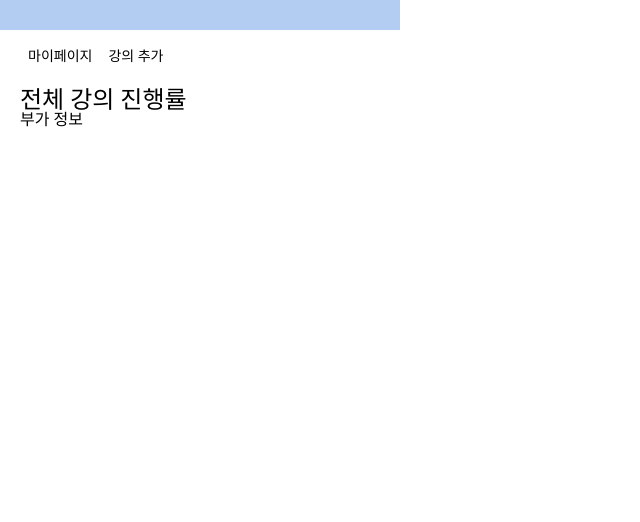
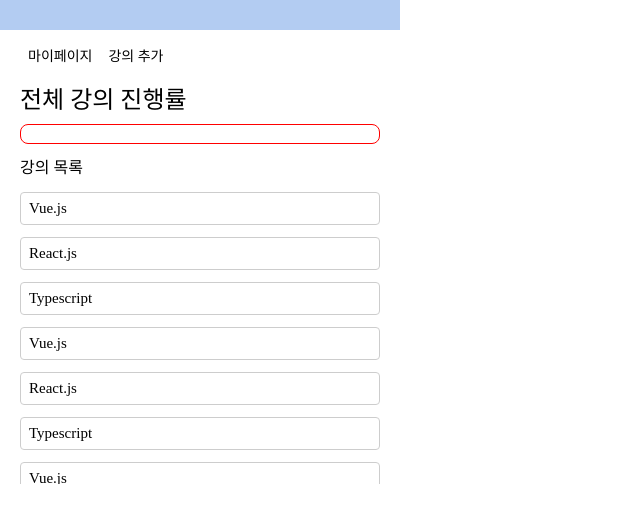
Before and after one commit to C17AN/udemy-booster-extension, a Vue app: page / in a window 1280 px wide. Both pictures are taken after a click on the button "아이디 확인". Shown: the top 522 px of the page, without its empty margins (0-640 px from the left). Built offline with nearby package versions, Linux system fonts and the light colour scheme.

Commit message:
feat: 강의 아이템 컴포넌트 생성

```diff
--- a/src/components/Dashboard.vue
+++ b/src/components/Dashboard.vue
@@ -1,17 +1,24 @@
 <template>
   <div class="dashboard-container">
     <h1>전체 강의 진행률</h1>
-    <h3>부가 정보</h3>
+    <ProgressBar />
+    <h3>강의 목록</h3>
+    <LectureList />
   </div>
 </template>
 
 <script>
-export default {};
+import LectureList from "./Lecture/LectureList.vue";
+import ProgressBar from "./Lecture/ProgressBar.vue";
+export default {
+  components: {
+    LectureList,
+    ProgressBar,
+  },
+};
 </script>
 
 <style scoped>
-.dashboard-container {
-}
 h1 {
   font-size: 1.5rem;
   font-weight: 500;
--- /dev/null
+++ b/src/components/Lecture/LectureItem.vue
@@ -0,0 +1,29 @@
+<template>
+  <li class="container">
+    <div>
+      <p class="lecture-name">{{ name }}</p>
+    </div>
+  </li>
+</template>
+
+<script>
+export default {
+  props: {
+    name: String,
+  },
+};
+</script>
+
+<style lang="scss" scoped>
+.container {
+  display: flex;
+  align-items: center;
+  border: 1px solid #cdcdcd;
+  border-radius: 4px;
+  padding: 8px;
+  margin: 12px 0;
+}
+.lecture-name {
+  font-size: 15px;
+}
+</style>
--- a/src/components/Lecture/LectureList.vue
+++ b/src/components/Lecture/LectureList.vue
@@ -1,7 +1,73 @@
-<template> </template>
+<template>
+  <ul class="container">
+    <LectureItem v-for="lecture in lectureList" :key="lecture.id" :name="lecture.name" />
+  </ul>
+</template>
 
 <script>
-export default {};
+import LectureItem from "./LectureItem.vue";
+const data = {
+  lectures: [
+    {
+      id: "1",
+      name: "Vue.js",
+    },
+    {
+      id: "2",
+      name: "React.js",
+    },
+    {
+      id: "3",
+      name: "Typescript",
+    },
+    {
+      id: "4",
+      name: "Vue.js",
+    },
+    {
+      id: "5",
+      name: "React.js",
+    },
+    {
+      id: "6",
+      name: "Typescript",
+    },
+    {
+      id: "7",
+      name: "Vue.js",
+    },
+    {
+      id: "8",
+      name: "React.js",
+    },
+    {
+      id: "9",
+      name: "Typescript",
+    },
+  ],
+};
+
+export default {
+  components: {
+    LectureItem,
+  },
+  data() {
+    return {
+      lectureList: [],
+    };
+  },
+  created() {
+    localStorage.setItem("lectureList", JSON.stringify(data));
+    this.lectureList = JSON.parse(localStorage.getItem("lectureList")).lectures;
+    console.log(this.lectureList);
+  },
+};
 </script>
 
-<style></style>
+<style lang="scss" scoped>
+.container {
+  max-height: 300px;
+  overflow-y: scroll;
+  margin-top: 8px;
+}
+</style>
--- /dev/null
+++ b/src/components/Lecture/ProgressBar.vue
@@ -0,0 +1,16 @@
+<template>
+  <div class="total-progress"></div>
+</template>
+
+<script>
+export default {};
+</script>
+
+<style scoped>
+.total-progress {
+  border: 1px solid red;
+  border-radius: 8px;
+  height: 20px;
+  margin: 12px 0 16px 0;
+}
+</style>
--- a/src/components/Login.vue
+++ b/src/components/Login.vue
@@ -129,6 +129,7 @@
 
 .check-id-btn:hover {
   transition: all 0.15s ease-in;
+  color: #efefef;
   background-color: var(--skyblue-400);
 }
 </style>
--- a/src/style.css
+++ b/src/style.css
@@ -5,6 +5,15 @@
   box-sizing: border-box;
   font-family: "Apple SD Gothic Neo", "Noto Sans KR", -apple-system, BlinkMacSystemFont, "Segoe UI",
     Roboto, Oxygen, Ubuntu, Cantarell, "Open Sans", "Helvetica Neue", sans-serif;
+}
+
+*::-webkit-scrollbar {
+  display: none;
+}
+
+* {
+  -ms-overflow-style: none; /* IE and Edge */
+  scrollbar-width: none; /* Firefox */
 }
 
 :root {
```
Also changed, not shown: src/data.json (added, +16 -0 lines).
